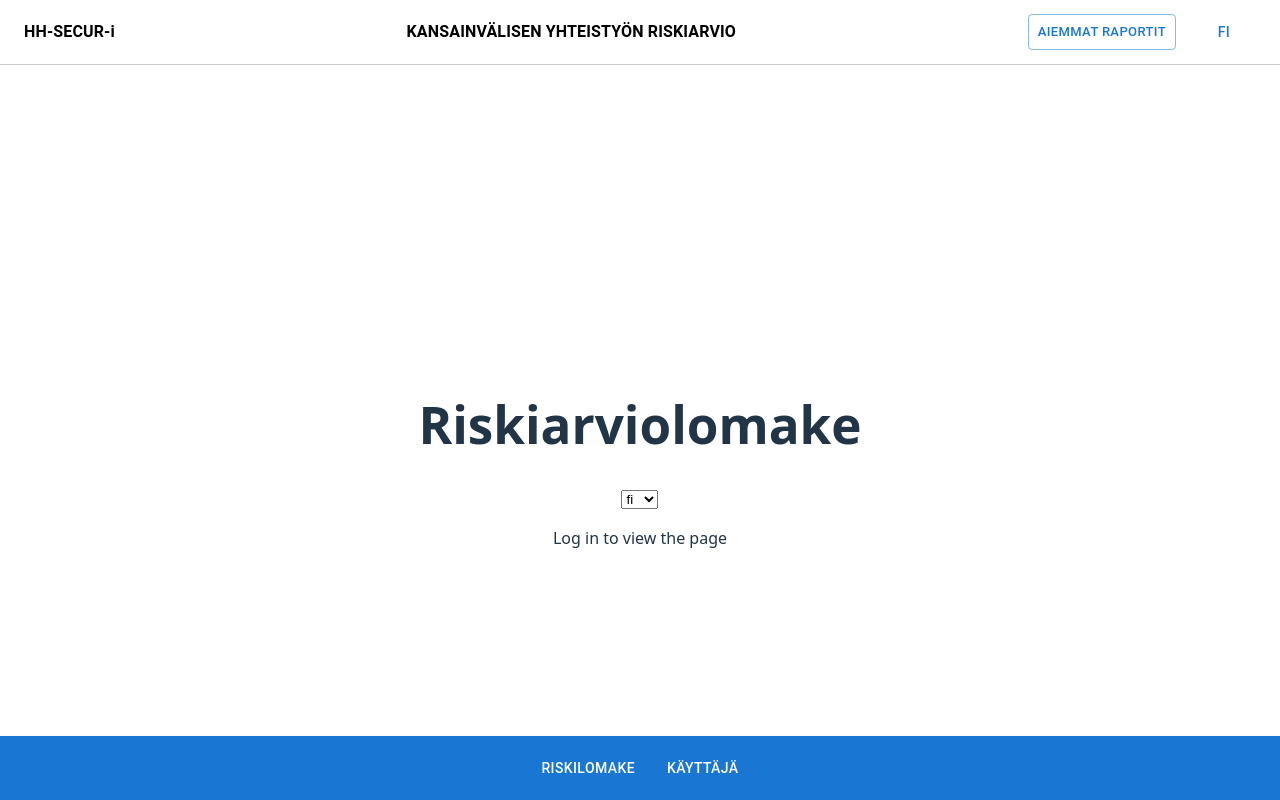
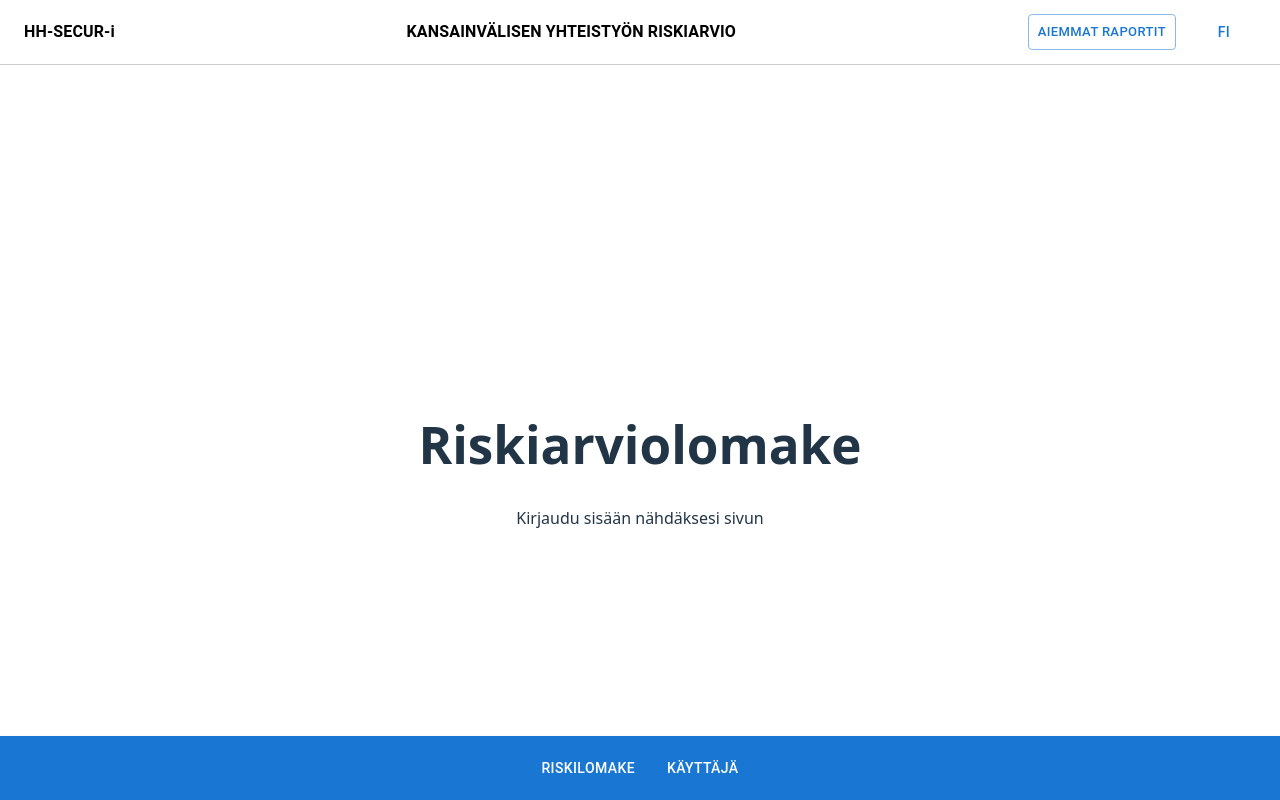
Before and after one commit to haagahelia/HH-SECUR-i, a React (Vite) app in the folder hh-riski/: page / in a window 1280 px wide. Built offline with nearby package versions, Linux system fonts and the light colour scheme.

Commit message:
InfoBox added to form and commented out old language selection code from FormPage

```diff
--- a/hh-riski/src/Components/FormPage.tsx
+++ b/hh-riski/src/Components/FormPage.tsx
@@ -6,6 +6,7 @@ import CooperationRiskForm from "./Form/CooperationRiskForm";
 import Navbar from "./Layout/Navbar";
 import InfoBox from "./Layout/InfoBox";
 
+{ /*} "Vanha kielivalikko, joka on korvattu NavBarin kielivalinnalla"
 const languages = [
   {
     id: "fi" as const,
@@ -21,7 +22,7 @@ const languages = [
       en: "English",
     },
   },
-];
+]; */}
 
 const FormPage = () => {
   const { user, clearUser } = useCurrentUser();
@@ -56,6 +57,7 @@ const FormPage = () => {
           <h1>Risk assessment form</h1>
         }
 
+        { /*} "Vanha kielivalikko, joka on korvattu NavBarin kielivalinnalla"
         <select
           value={selectedLanguage}
           onChange={(e) =>
@@ -70,9 +72,17 @@ const FormPage = () => {
             </option>
           ))}
         </select>
+*/}
+        {user ? (
+          <>
+            <InfoBox language={selectedLanguage} />
 
-        {user ? (
-          <CooperationRiskForm language={selectedLanguage} />
+            <div style={{ marginTop: "20px" }} />
+
+            <CooperationRiskForm language={selectedLanguage} />
+          </>
+        ) : selectedLanguage === "fi" ? (
+          <p>Kirjaudu sisään nähdäksesi sivun</p>
         ) : (
           <p>Log in to view the page</p>
         )}
```
Also changed, not shown: hh-riski/src/Components/Layout/InfoBox.tsx (indentation only).
